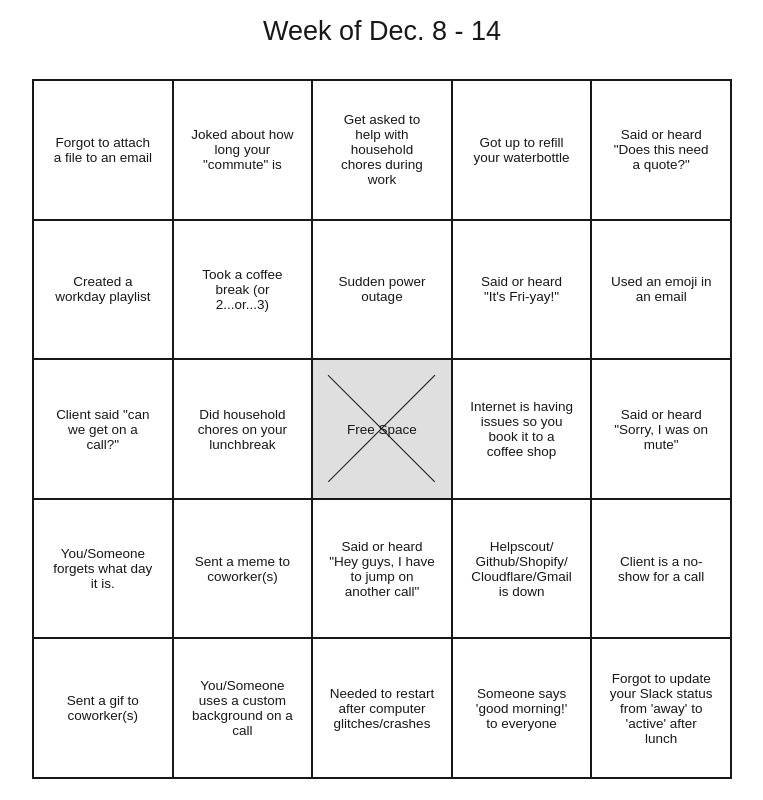
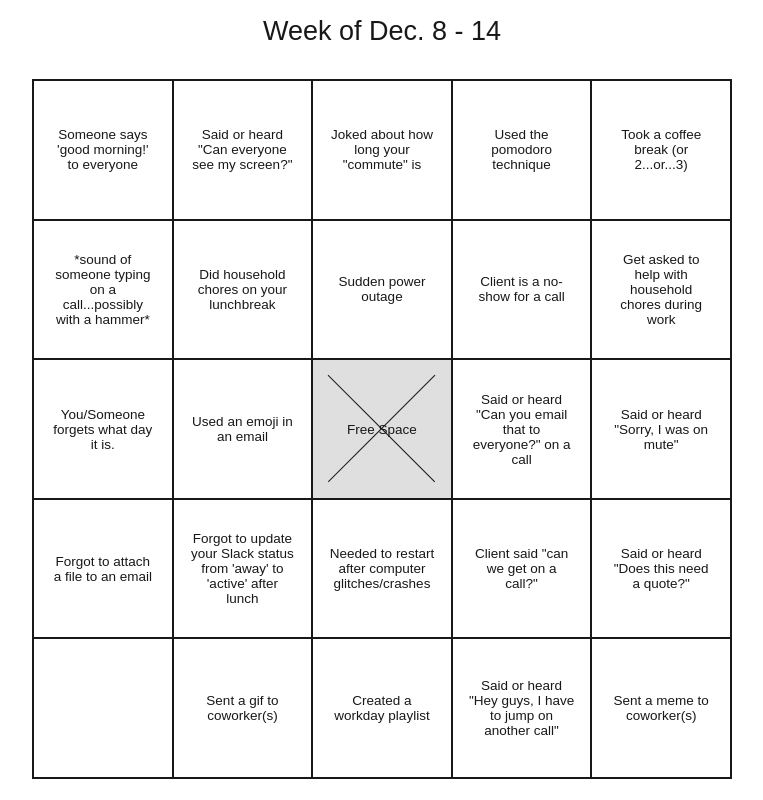
Before and after one commit to giantpaper/techybingo, a Vue app: page / in a window 1280 px wide. Shown: the top 800 px of the page, without its empty margins (258-1021 px from the left). Built offline with nearby package versions, Linux system fonts and the light colour scheme; a web font is replaced by a local one.

Commit message:
IMPROV: pull content from ext. text file

```diff
--- a/src/assets/_default.js
+++ b/src/assets/_default.js
@@ -2,40 +2,27 @@ import { checkWeek, shuffle } from "./_functions.js"
 import { ref } from 'vue'
 import Progress from "./_progress.js"
 
-const items = ref([
-	`Joked about how long your "commute" is`,
-	`Used an emoji in an email`,
-	`Said "lol" and meant it`,
-	`Call interrupted by pet or family member`,
-	`Took a coffee break (or 2...or...3)`,
-	`Client is a no-show for a call`,
-	`Sent a gif to coworker(s)`,
-	`Created a workday playlist`,
-	`Did household chores on your lunchbreak`,
-	`Said or heard "Sorry, I was on mute"`,
-	`Said or heard "Can everyone see my screen?"`,
-	`Internet is having issues so you book it to a coffee shop`,
-	`Get asked to help with household chores during work`,
-	`Forgot to attach a file to an email`,
-	`Sudden power outage`,
-	`Used the pomodoro technique`,
-	`Said or heard "It's Fri-yay!"`,
-	`Said or heard "Does this need a quote?"`,
-	`You/Someone forgets what day it is.`,
-	`Forgot to update your Slack status from 'away' to 'active' after lunch`,
-	`Needed to restart after computer glitches/crashes`,
-	`Got up to refill your waterbottle`,
-	`Sent a meme to coworker(s)`,
-	`Client said "can we get on a call?"`,
-	`Someone says 'good morning!' to everyone`,
-	`Said or heard "Can you email that to everyone?" on a call`,
-	`Said or heard "Hey guys, I have to jump on another call"`,
-	`Said or heard "I think there's lag"`,
-	`*sound of someone typing on a call...possibly with a hammer*`,
-	`Said or heard "Can you email that to me?" on a call`,
-	`You/Someone uses a custom background on a call`,
-	`Helpscout/Github/Shopify/Cloudflare/Gmail is down`,
-])
+const squares = await fetch(`/src/squares.txt`)
+		.then(response => response.text())
+		.then(data => {
+			return data.split("\n")
+		})
+
+const items = ref(squares)
+
+// const items = ref([
+// 	`Bikers at the Moose Lodge`,
+// 	`Got up to refill your water`,
+// 	`"axe me a high question"`,
+// 	`Another fire on WatchDuty`,
+// 	`Saw a spider`,
+// 	`Cat battle outside`,
+// 	`Sonic boom outside`,
+// 	`Saw a raccoon`,
+// 	`Healer in Marvel Rivals doesn't know how to heal`,
+// 	`References The Good Place`,
+// 	`Sudden power outage`,
+// ])
 
 export default function DefaultValues () {
 	let l = []
```
Also changed, not shown: src/squares.txt.
